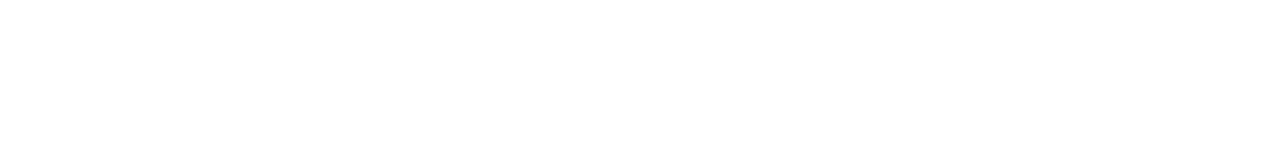
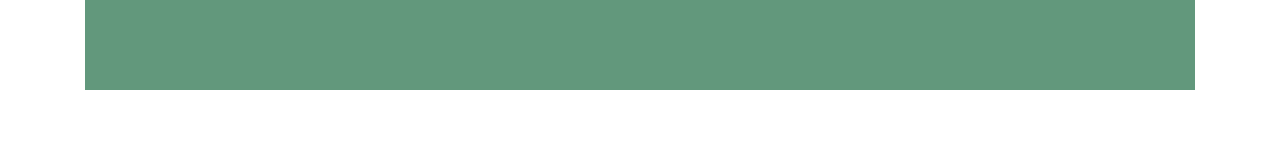
Before and after one commit to fedepoi/webDevTechCW, a plain HTML site: page index.html in a window 1280 px wide. Drawn offline with nearby package versions, Linux system fonts and the light colour scheme.

Commit message:
modified container

```diff
--- a/css/style.css
+++ b/css/style.css
@@ -3,6 +3,12 @@
 /*nav menu style*/
 .navMenu{
     width: 100%;
+    height: 90px;
     background-color: #62987C;
 
 }
+
+.container{
+
+    max-width: none;
+}
```
